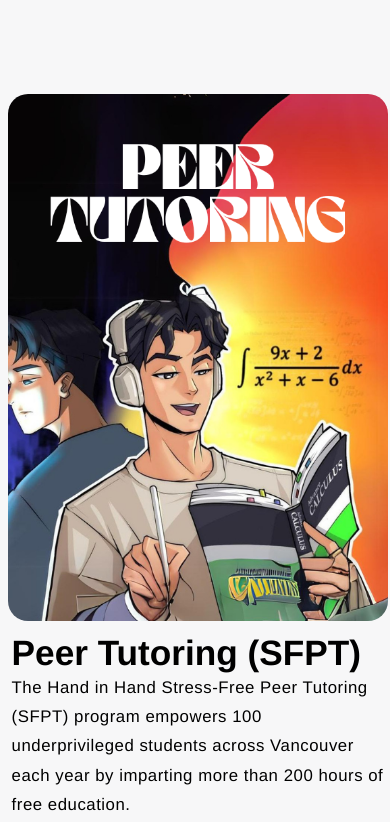
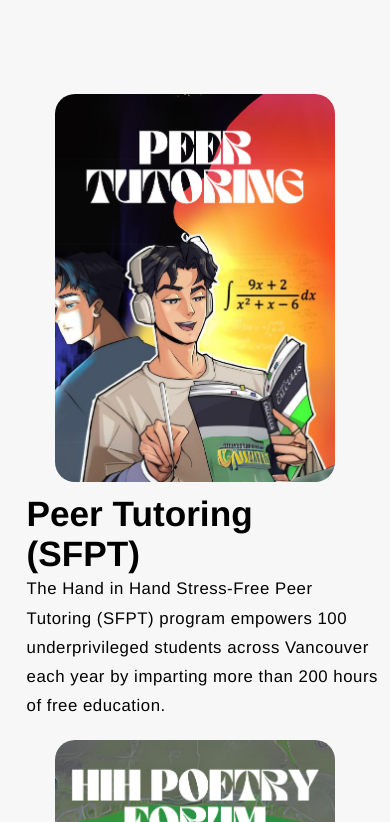
Before and after one commit to Ericzhou-ez/HandinHandWebsite, a website: page events.html in a window 390 px wide. Shown: the part 786-1608 px from the top of the page. Drawn offline with Linux system fonts and the light colour scheme; a web font is replaced by a local one.

Commit message:
responsiveness update to images in initiatves

```diff
--- a/css/events.css
+++ b/css/events.css
@@ -162,9 +162,10 @@
 }
 
 .initiatives {
-    margin: 0 5vw;
+    padding: 0 5%;
     display: grid;
     grid-template-columns: 1fr 1fr;
+    place-content: center;
 }
 
 @media screen and (max-width: 1540px) {
@@ -252,11 +253,11 @@
 
     .eventDescription h3 {
         font-size: 2rem;
-        padding: 0 1% !important;
+        padding: 0 5% !important;
     }
 
     .eventDescription p {
-        padding: 0 1% !important;
+        padding: 0 5% !important;
         padding-right: 0 !important;
         line-height: 1.82rem;
     }
@@ -285,11 +286,18 @@
 .eventImage {
     display: inline-block;
 
-    max-width: 300px;
+    width: 300px;
+    max-width: 80vw;
     height: auto;
     border-radius: 20px;
 
-    object-fit: contain;
+    object-fit: scale-down;
+}
+
+@media screen and (max-width: 400px) {
+    .eventImage {
+        width: 280px;
+    }
 }
 
 .eventDescription {
--- a/events.html
+++ b/events.html
@@ -15,12 +15,6 @@
       <link
          rel="preload"
          href="css/style.css"
-         as="style"
-         onload="this.onload=null;this.rel='stylesheet'"
-      />
-      <link
-         rel="preload"
-         href="css/footer.css"
          as="style"
          onload="this.onload=null;this.rel='stylesheet'"
       />
```
